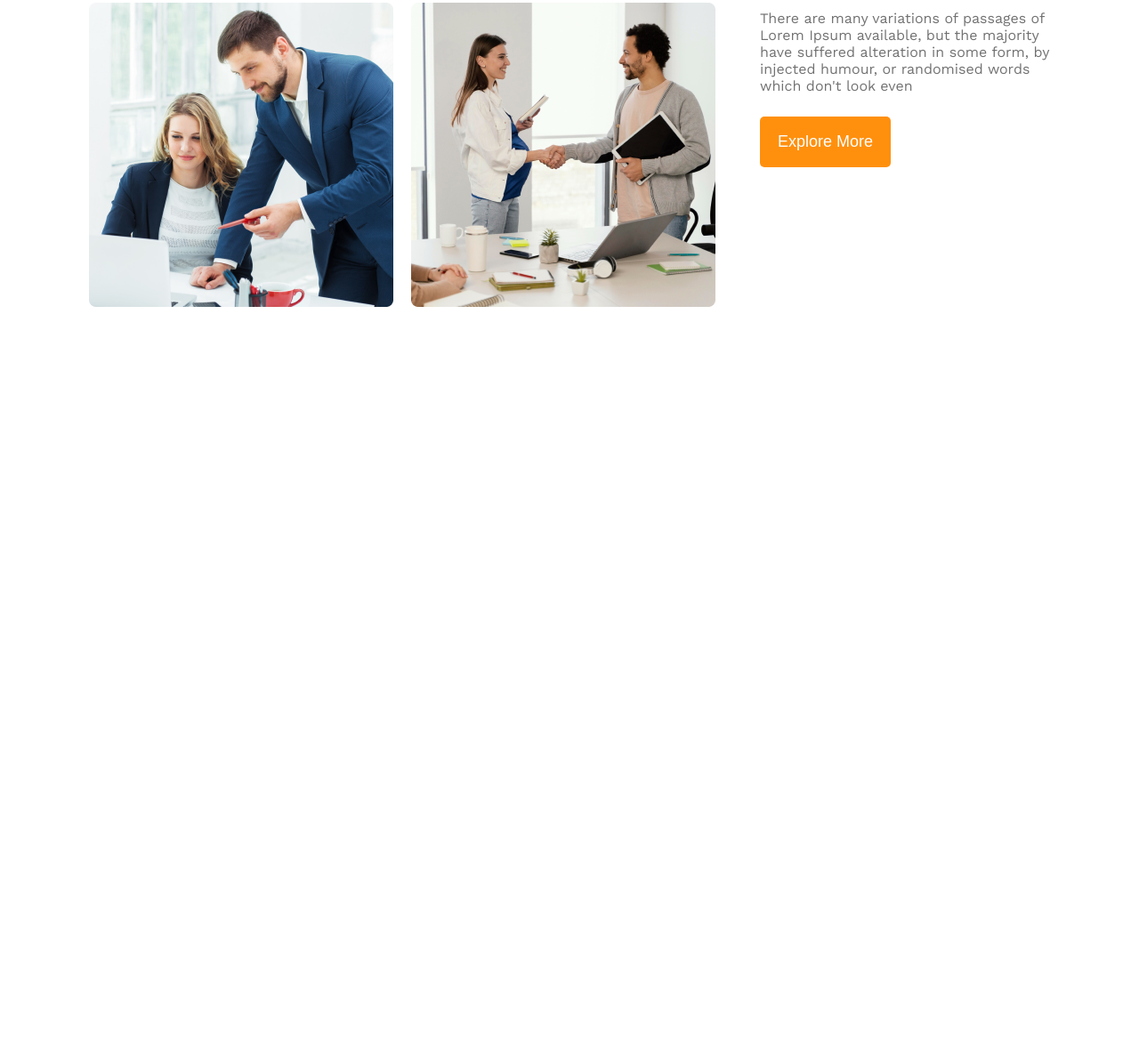
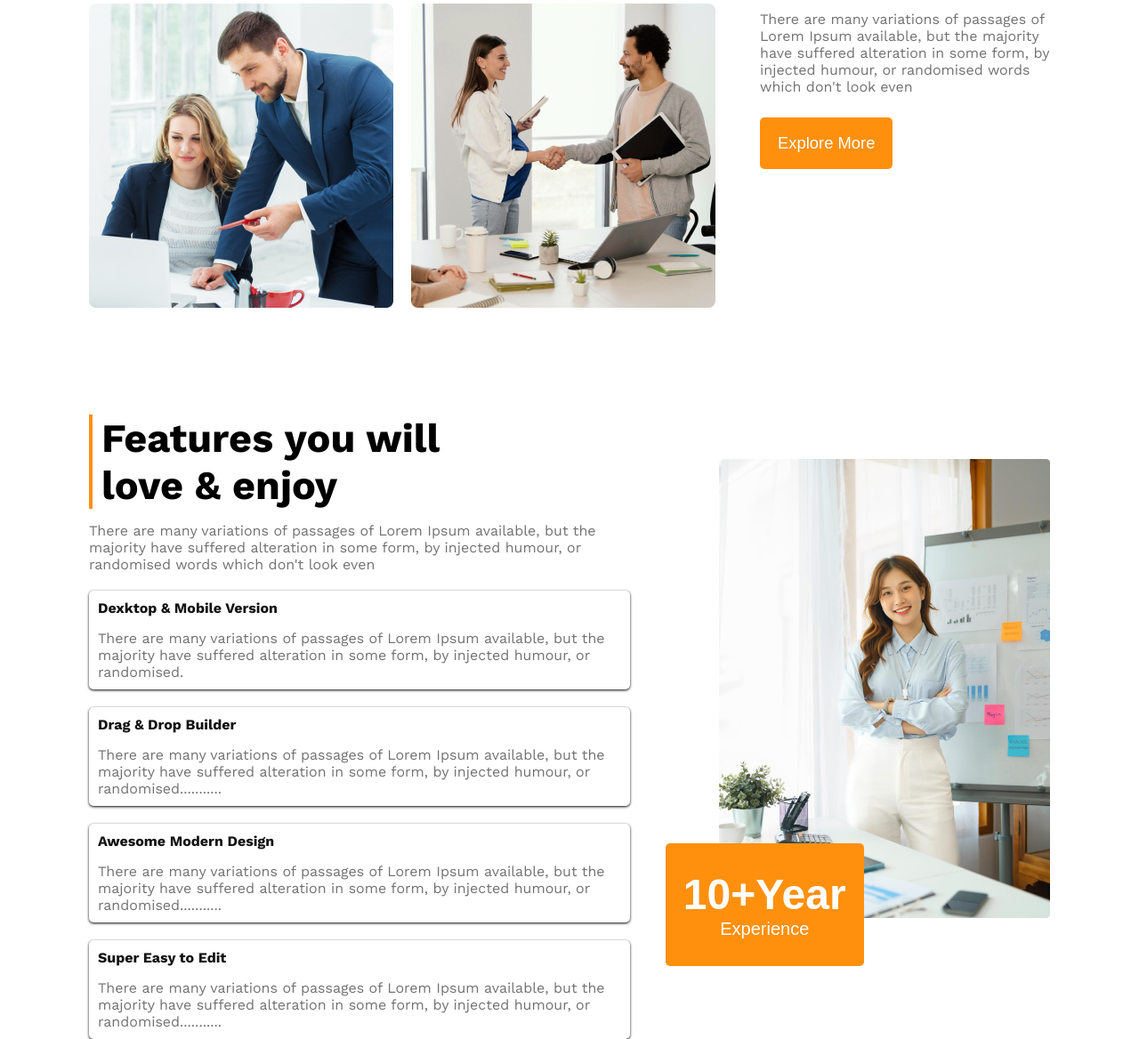
Before and after one commit to naeem-web84/g3-architects-naeem, a plain HTML site: page index.html in a window 1280 px wide. Shown: the part 1458-2626 px from the top of the page at 89% size. Before the commit the page ends 1803 px from the top, so only its background shows below. Drawn offline with nearby package versions, Linux system fonts and the light colour scheme.

Commit message:
feature section done

```diff
--- a/index.html
+++ b/index.html
@@ -9,6 +9,7 @@
 </head>
 
 <body class="work-sans-fonts">
+    <!-- BANNER DESIGN -->
     <header class="primary-color">
         <div class="banner-container">
             <nav class="nav-links display-flex">
@@ -25,7 +26,9 @@
                     <h3>Brand New <br>
                         Group of Architects
                     </h3>
-                    <p class="container-description">There are many variations of passages of Lorem Ipsum available, but the majority have suffered alteration in <br> some form, by injected humour, or randomised words which don't look even</p>
+                    <p class="container-description">There are many variations of passages of Lorem Ipsum available, but
+                        the majority have suffered alteration in <br> some form, by injected humour, or randomised words
+                        which don't look even</p>
                     <button class="btn-primary">Explore More</button>
                 </div>
                 <div class="banner-picture"><img src="images/banner.png" alt=""></div>
@@ -33,6 +36,7 @@
         </div>
     </header>
     <main>
+        <!-- QUICK STYLE  -->
         <section class="quick-style display-flex">
             <div class="quick-image">
                 <img src="images/team1.png" alt="">
@@ -47,8 +51,46 @@
                     <span class="spn-2">of Our</span>
                     <span class="spn-3">Features</span>
                 </h2>
-                <p class="container-description">There are many variations of passages of Lorem Ipsum available, but the majority have suffered alteration in some form, by injected humour, or randomised words which don't look even</p>
+                <p class="container-description">There are many variations of passages of Lorem Ipsum available, but the
+                    majority have suffered alteration in some form, by injected humour, or randomised words which don't
+                    look even</p>
                 <button class="btn-primary">Explore More</button>
+            </div>
+        </section>
+        <!-- FEATURE SECTION -->
+        <section class="feature display-flex">
+            <div class="content1">
+                <h2 id="feature-line" class="h3-all">Features you will <br> love & enjoy</h2>
+                <p class="container-description para">There are many variations of passages of Lorem Ipsum available, but the majority have suffered
+                    alteration in some form, by injected humour, or randomised words which don't look even</p>
+
+                <div class="all all-1">
+                    <h5>Dexktop & Mobile Version</h5>
+                    <p class="container-description">There are many variations of passages of Lorem Ipsum available, but the majority have suffered alteration in some form, by injected humour, or randomised.</p>
+                </div>
+
+                <div class="all all-2">
+                    <h5>Drag & Drop Builder</h5>
+                    <p class="container-description">There are many variations of passages of Lorem Ipsum available, but the majority have suffered alteration in some form, by injected humour, or randomised...........</p>
+                </div>
+
+                <div class="all all-3">
+                    <h5>Awesome Modern Design</h5>
+                    <p class="container-description">There are many variations of passages of Lorem Ipsum available, but the majority have suffered alteration in some form, by injected humour, or randomised...........</p>
+                </div>
+
+                <div class="all all-4">
+                    <h5>Super Easy to Edit</h5>
+                    <p class="container-description">There are many variations of passages of Lorem Ipsum available, but the majority have suffered alteration in some form, by injected humour, or randomised...........</p>
+                </div>
+
+            </div>
+            <div class="content-pcture">
+                <img src="images/architect.png" alt="">
+                <button id="bold-btn" class="btn-primary">
+                    <span class="bolder">10+Year</span> <br>
+                    <span class="smaller">Experience</span>
+                </button>
             </div>
         </section>
     </main>
--- a/style.css
+++ b/style.css
@@ -6,44 +6,48 @@
   font-style: normal;
 }
 
-  *{
+* {
   margin: 0;
   padding: 0;
 }
 
-  main{
+main {
   max-width: 1080px;
   margin: 0px auto;
 }
 
 /* SHARED DESIGN STYLE */
-  .primary-color{
+.primary-color {
   background-color: rgba(255, 144, 14, 0.1);
 }
-  .container-description{
+
+.container-description {
   font-size: 16px;
   color: rgba(114, 114, 114, 1);
   margin-top: 15px;
 }
+
 /* COLOR */
-  .dark-one{
+.dark-one {
   color: rgba(19, 19, 19, 1);
 }
 
 /* DISPLAY  */
-  .display-flex{
+.display-flex {
   display: flex;
 }
 
-  .h3-all{
+.h3-all {
   font-weight: 800px;
   font-size: 45px;
 }
 
-  .btn-primary{
+
+
+.btn-primary {
   padding: 18px 20px;
   font-weight: 500px;
-    font-size: 18px;
+  font-size: 1.15rem;
   color: white;
   background-color: rgba(255, 144, 14, 1);
   border: none;
@@ -53,34 +57,38 @@
 
 /* BANNER STYLE */
 
-  .banner-container{
+.banner-container {
   max-width: 1080px;
   margin: 0px auto;
   text-align: center;
 }
 
-  .nav-links{
+.nav-links {
   justify-content: space-between;
   align-items: center;
   padding-top: 30px;
 }
-  .nav-item a{
+
+.nav-item a {
   text-decoration: none;
   margin-left: 30px;
 }
-  .banner-content{
+
+.banner-content {
   margin-top: 60px;
 }
-   .banner-description h3{
+
+.banner-description h3 {
   font-weight: 800px;
   font-size: 4rem;
   color: rgba(19, 19, 19, 1);
 }
-   .banner-picture{
+
+.banner-picture {
   margin-top: 50px;
 }
 
-  .banner-picture img{
+.banner-picture img {
   width: 100%;
   height: auto;
   max-width: 100%;
@@ -95,88 +103,183 @@
   align-items: center;
 }
 
-.quick-image{
+.quick-image {
   display: grid;
   grid-template-columns: repeat(2, 1fr);
   gap: 20px;
 }
 
 
-.quick-description{
+.quick-description {
   flex-direction: column;
   justify-content: center;
 }
-.spn-1{
+
+.spn-1 {
   font-weight: 600px;
   font-size: 3.5rem;
   color: rgba(114, 114, 114, 1);
   gap: 2px;
 }
 
-.spn-2{
+.spn-2 {
   font-weight: 600px;
   font-size: 3.5rem;
   color: rgba(19, 19, 19, 1);
 }
 
-.spn-3{
+.spn-3 {
   font-weight: 600px;
   font-size: 3.5rem;
   color: rgba(255, 144, 14, 1);
 }
 
+/* FEATURE DESIGN */
+.feature {
+  margin-top: 120px;
+  gap: 90px;
+}
 
+#feature-line {
+  border-left: 4px solid rgba(255, 144, 14, 1);
+  padding-left: 10px;
+}
 
+.all h5 {
+  font-weight: 500px;
+  font-size: 1rem;
+  color: rgba(19, 19, 19, 1);
+}
 
+.all-1,
+.all-2,
+.all-3,
+.all-4 {
+  padding: 10px;
+  margin-top: 20px;
+  border: none;
+  box-shadow: 0px 1px 3px 0px;
+  border-radius: 5px;
+  margin-right: 10px;
+}
+
+.content-pcture img {
+  max-width: 100%;
+  margin-top: 50px;
+}
+#bold-btn{
+  padding: 30px 20px;
+  margin-top: -100px;
+  margin-left: -60px;
+}
+.bolder{
+  font-weight: 600;
+  font-size: 3rem;
+}
+
+.smaller{
+  font-weight: 500px;
+  font-size: 1.25rem;
+}
 /* RESPONSIVE LAYOUT */
 
 /* MEDIA QUEARY SMALL DEVICE */
 @media screen and (max-width: 576px) {
-    .banner-container, .nav-links, .nav-item{
+
+  .banner-container,
+  .nav-links,
+  .nav-item {
     display: flex;
     flex-direction: column;
   }
 
-    .quick-style{
+  .quick-style {
     flex-direction: column;
   }
-    .quick-image{
+
+  .quick-image {
     grid-template-columns: repeat(1, 1fr);
   }
-    .quick-description{
+
+  .quick-description {
     padding: 0px 10px;
   }
 
+  .feature {
+    flex-direction: column;
+    padding: 10px;
+  }
+
+  #bold-btn{
+    padding: 10px;
+     font-size: 1rem;
+     margin-left: 15px;
+     margin-top: 10px;
+  }
+  .bolder{
+    font-size: 2rem;
+  }
+  .smaller{
+    font-size: 1rem;
+  }
 }
 
 
 /* MEDIUM DEVICE */
 @media screen and (min-width: 577px) and (max-width: 992px) {
-    .banner-container{
+  .banner-container {
     display: flex;
     flex-direction: column;
   }
-    .nav-links{
+
+  .nav-links {
     display: flex;
     flex-direction: column;
   }
+
   .nav-item {
     margin-top: 20px;
     gap: 20px;
   }
-    .banner-picture img{
+
+  .banner-picture img {
     width: 100%;
     height: auto;
     max-width: 100%;
   }
 
-   .quick-style{
+  .quick-style {
     flex-direction: column;
   }
-  .quick-image{
+
+  .quick-image {
     grid-template-columns: repeat(1, 1fr);
   }
-  .quick-description{
+
+  .quick-description {
     padding: 0px 20px;
   }
+
+  .feature {
+    flex-direction: column;
+    padding: 10px;
   }
+  .content-pcture{
+    display: flex;
+    flex-direction: column;
+  }
+
+  #bold-btn{
+    width: 200px;
+    padding: 30px;
+     font-size: 1rem;
+     margin-left: 20px;
+     margin-top: 20px;
+  }
+  .bolder{
+    font-size: 2rem;
+  }
+  .smaller{
+    font-size: 1rem;
+  }
+}
```
Lines whose indentation alone changed are shown as unchanged.
